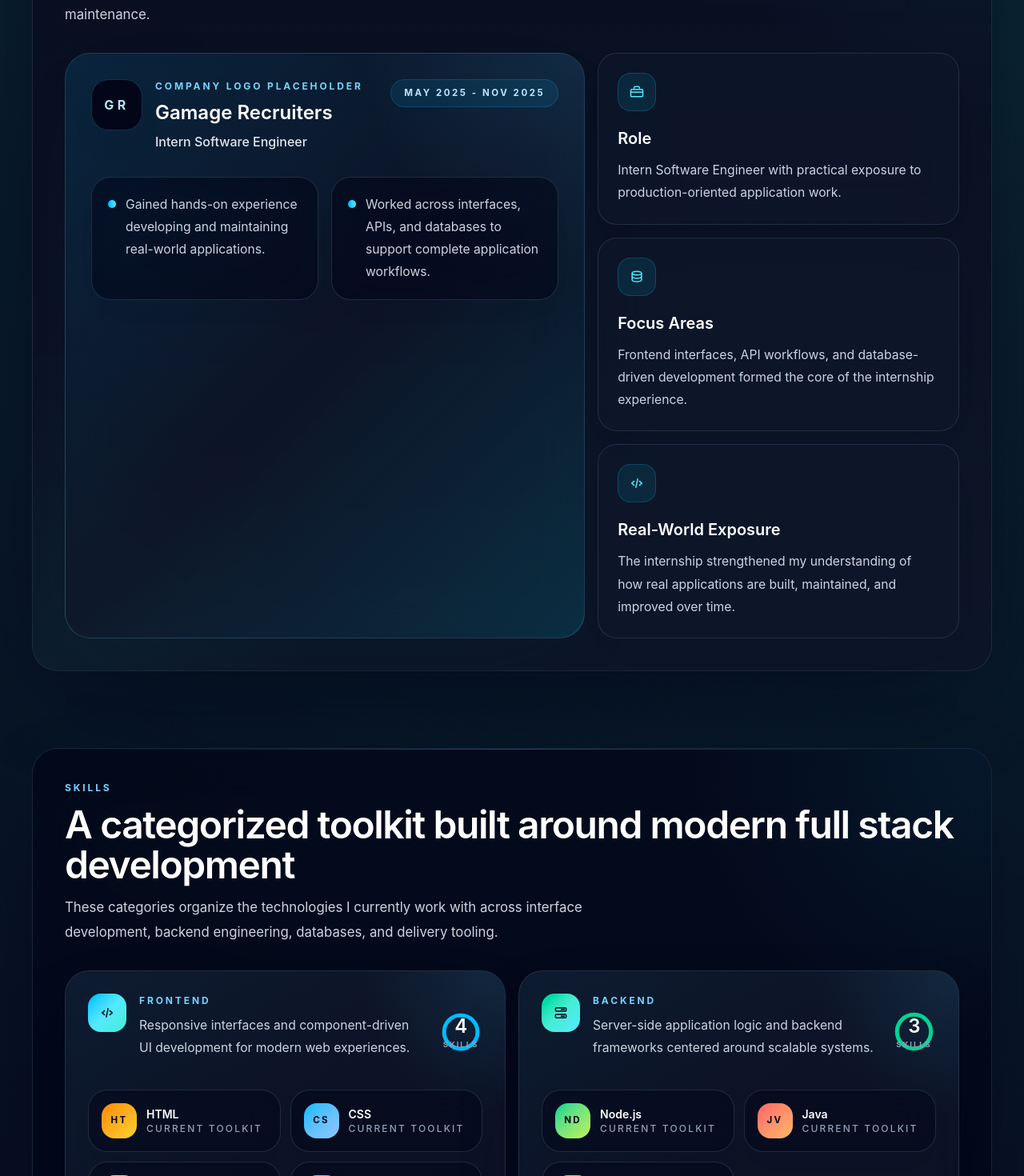
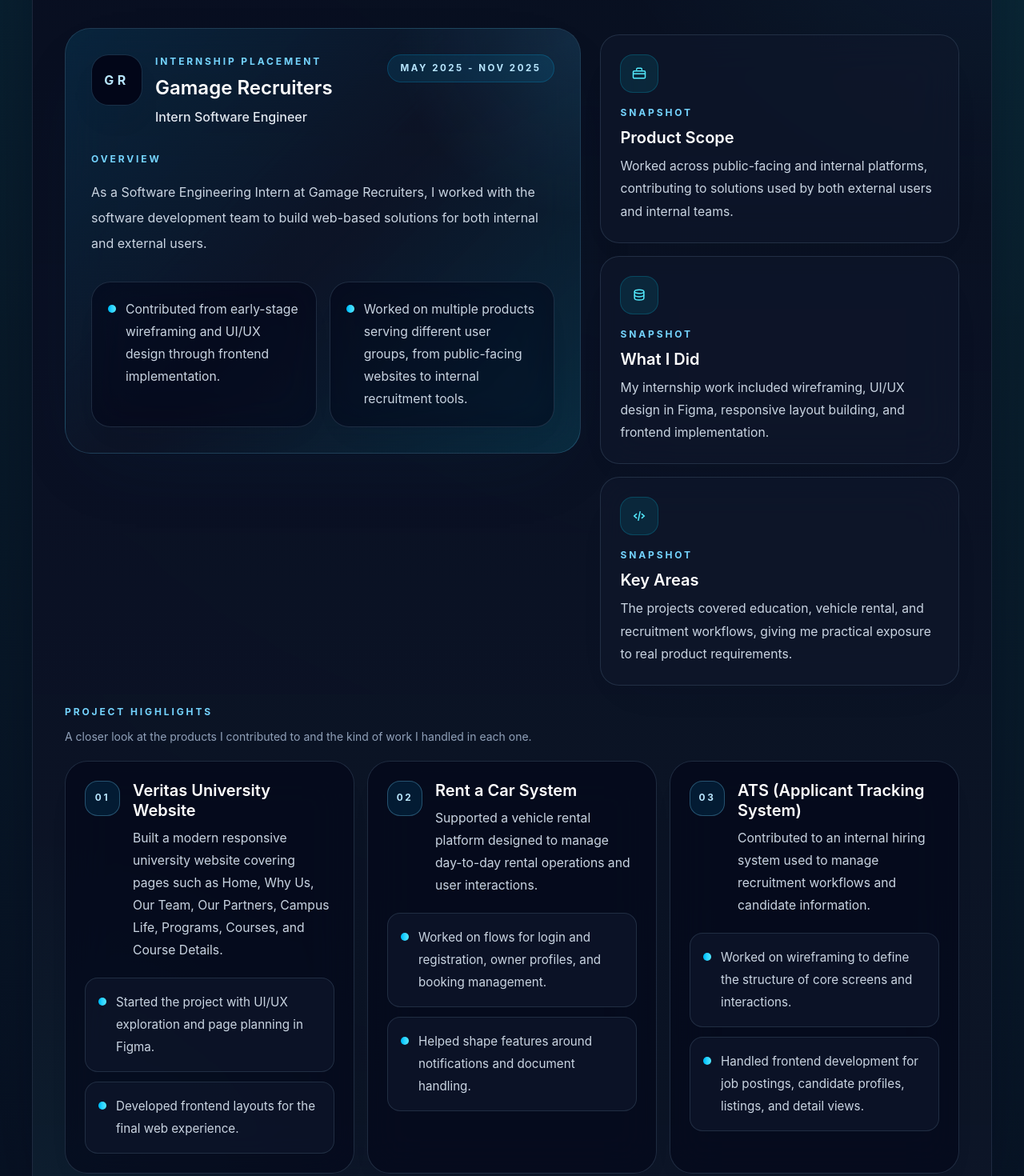
Before and after one commit to danukachathurya/My-Portfolio, a React (Vite) app: page / in a window 1280 px wide. Shown: the part 3260-4730 px from the top of the page at 80% size. Built offline with nearby package versions, Linux system fonts and the light colour scheme.

Commit message:
feat: enhance work experience section with detailed project contributions and internship overview

```diff
--- a/src/components/home/ExperienceSection.jsx
+++ b/src/components/home/ExperienceSection.jsx
@@ -26,24 +26,25 @@
       className="scroll-mt-28"
       eyebrow="Work Experience"
       title="Featured internship experience at Gamage Recruiters"
-      description="This section highlights the internship experience that strengthened your practical understanding of interfaces, APIs, databases, and real-world application maintenance."
+      description="This section highlights the real project work I handled during my internship, from Figma-based planning to frontend implementation across multiple web products."
       panelClassName="border-sky-300/20 bg-[linear-gradient(180deg,rgba(240,249,255,0.94)_0%,rgba(248,250,252,0.92)_100%)] shadow-[0_36px_90px_-40px_rgba(8,47,73,0.22)] dark:bg-[linear-gradient(180deg,rgba(8,15,32,0.94)_0%,rgba(15,23,42,0.84)_100%)] dark:shadow-[0_48px_120px_-52px_rgba(2,6,23,0.82)]"
     >
-      <motion.div className="grid gap-4 xl:grid-cols-[1.18fr_0.82fr]" {...sectionMotionProps}>
+      <motion.div className="space-y-6" {...sectionMotionProps}>
+        <div className="grid items-start gap-6 lg:grid-cols-[minmax(0,1.18fr)_minmax(17rem,0.82fr)]">
           <motion.article
             className="relative overflow-hidden rounded-[2rem] border border-sky-300/20 bg-[linear-gradient(135deg,rgba(8,47,73,0.08)_0%,rgba(14,165,233,0.06)_42%,rgba(45,212,191,0.08)_100%)] p-6 shadow-[0_34px_90px_-44px_rgba(8,47,73,0.26)] backdrop-blur-xl dark:bg-[linear-gradient(135deg,rgba(8,47,73,0.34)_0%,rgba(15,23,42,0.56)_52%,rgba(6,182,212,0.16)_100%)] sm:p-8"
             {...itemMotionProps}
           >
             <div className="pointer-events-none absolute inset-0 bg-[radial-gradient(circle_at_top_right,_rgba(56,189,248,0.14),_transparent_28%),linear-gradient(135deg,_rgba(14,165,233,0.08),_transparent_48%)]" />
 
-          <div className="relative space-y-8">
-            <div className="flex flex-col gap-5 sm:flex-row sm:items-start sm:justify-between">
-              <div className="flex items-start gap-4">
+            <div className="relative flex w-full flex-col gap-8">
+              <div className="grid gap-5 md:grid-cols-[minmax(0,1fr)_auto] md:items-start">
+                <div className="grid gap-4 sm:grid-cols-[auto_minmax(0,1fr)] sm:items-start">
                   <div className="flex h-16 w-16 shrink-0 items-center justify-center rounded-[1.35rem] border border-sky-300/20 bg-slate-950 text-base font-bold uppercase tracking-[0.28em] text-sky-200 shadow-[0_20px_50px_-28px_rgba(2,6,23,0.85)]">
                     GR
                   </div>
-                <div className="space-y-2">
-                  <p className={ui.eyebrowTitle}>Company Logo Placeholder</p>
+                  <div className="min-w-0 space-y-2">
+                    <p className={ui.eyebrowTitle}>Internship Placement</p>
                     <h3 className="text-2xl font-semibold text-slate-950 dark:text-white">
                       {workExperience.company}
                     </h3>
@@ -53,16 +54,23 @@
                   </div>
                 </div>
 
-              <span className="inline-flex items-center rounded-full border border-sky-400/20 bg-sky-400/10 px-4 py-2 text-[0.72rem] font-bold uppercase tracking-[0.22em] text-sky-700 dark:text-sky-200">
+                <span className="inline-flex w-fit items-center self-start rounded-full border border-sky-400/20 bg-sky-400/10 px-4 py-2 text-[0.72rem] font-bold uppercase tracking-[0.22em] text-sky-700 md:justify-self-end dark:text-sky-200">
                   {workExperience.duration}
                 </span>
               </div>
 
-            <div className="grid gap-4 sm:grid-cols-2">
+              <div className="space-y-4">
+                <p className={ui.eyebrowTitle}>Overview</p>
+                <p className="max-w-3xl text-[1rem] leading-8 text-slate-700 dark:text-slate-300">
+                  {workExperience.overview}
+                </p>
+              </div>
+
+              <div className="grid auto-rows-fr gap-4 sm:grid-cols-2">
                 {workExperience.highlights.map((highlight) => (
                   <div
                     key={highlight}
-                  className="rounded-3xl border border-white/60 bg-white/70 p-5 shadow-[0_18px_40px_-28px_rgba(15,23,42,0.2)] backdrop-blur-xl dark:border-slate-700/60 dark:bg-slate-950/60"
+                    className="flex h-full rounded-3xl border border-white/60 bg-white/70 p-5 shadow-[0_18px_40px_-28px_rgba(15,23,42,0.2)] backdrop-blur-xl dark:border-slate-700/60 dark:bg-slate-950/60"
                   >
                     <div className="flex items-start gap-3">
                       <span className="mt-2 h-2.5 w-2.5 shrink-0 rounded-full bg-gradient-to-r from-sky-400 to-cyan-300" />
@@ -76,7 +84,7 @@
             </div>
           </motion.article>
 
-        <motion.div className="grid gap-4" {...itemMotionProps}>
+          <motion.div className="grid content-start gap-4 self-start lg:pt-2" {...itemMotionProps}>
             {experienceCards.map((item) => {
               const Icon = iconMap[item.iconKey];
 
@@ -86,11 +94,12 @@
                   className={`${ui.card} p-6 transition duration-300 hover:-translate-y-1 hover:border-sky-400/20 hover:bg-white/95 motion-reduce:transform-none motion-reduce:transition-none dark:hover:bg-slate-900/80`}
                   whileHover={shouldReduceMotion ? undefined : { y: -4 }}
                 >
-                <div className="space-y-5">
+                  <div className="grid gap-4 sm:grid-cols-[auto_minmax(0,1fr)] sm:items-start lg:grid-cols-1">
                     <div className="flex h-12 w-12 items-center justify-center rounded-2xl border border-cyan-400/20 bg-cyan-400/10 text-cyan-300">
                       <Icon className="h-5 w-5" />
                     </div>
-                  <div className="space-y-3">
+                    <div className="space-y-2">
+                      <p className={ui.eyebrowTitle}>Snapshot</p>
                       <h3 className={ui.title}>{item.title}</h3>
                       <p className={ui.body}>{item.body}</p>
                     </div>
@@ -99,6 +108,59 @@
               );
             })}
           </motion.div>
+        </div>
+
+        <motion.div className="space-y-4" {...itemMotionProps}>
+          <div className="flex flex-col gap-2 sm:flex-row sm:items-end sm:justify-between">
+            <div className="space-y-2">
+              <p className={ui.eyebrowTitle}>Project Highlights</p>
+              <p className="max-w-2xl text-sm leading-7 text-slate-600 dark:text-slate-400">
+                A closer look at the products I contributed to and the kind of work I handled in each one.
+              </p>
+            </div>
+          </div>
+
+          <div className="grid gap-4 xl:grid-cols-3">
+            {workExperience.projects.map((project, index) => (
+              <article
+                key={project.title}
+                className="rounded-[1.75rem] border border-white/60 bg-white/75 p-5 shadow-[0_18px_40px_-28px_rgba(15,23,42,0.2)] backdrop-blur-xl dark:border-slate-700/60 dark:bg-slate-950/60 sm:p-6"
+              >
+                <div className="space-y-5">
+                  <div className="grid gap-4 md:grid-cols-[auto_minmax(0,1fr)] md:items-start">
+                    <div className="inline-flex h-11 w-11 items-center justify-center rounded-2xl border border-sky-300/30 bg-sky-400/10 text-[0.74rem] font-bold uppercase tracking-[0.22em] text-sky-700 dark:text-sky-200">
+                      {`0${index + 1}`}
+                    </div>
+                    <div className="space-y-2">
+                      <h3 className="text-xl font-semibold leading-tight text-slate-950 dark:text-white">
+                        {project.title}
+                      </h3>
+                      <p className="text-[0.98rem] leading-7 text-slate-700 dark:text-slate-300">
+                        {project.summary}
+                      </p>
+                    </div>
+                  </div>
+
+                  <div className="grid gap-3">
+                    {project.contributions.map((contribution) => (
+                      <div
+                        key={contribution}
+                        className="rounded-2xl border border-sky-200/50 bg-sky-50/70 p-4 dark:border-slate-700/60 dark:bg-slate-900/70"
+                      >
+                        <div className="flex items-start gap-3">
+                          <span className="mt-2 h-2.5 w-2.5 shrink-0 rounded-full bg-gradient-to-r from-sky-400 to-cyan-300" />
+                          <p className="text-[0.95rem] leading-7 text-slate-700 dark:text-slate-300">
+                            {contribution}
+                          </p>
+                        </div>
+                      </div>
+                    ))}
+                  </div>
+                </div>
+              </article>
+            ))}
+          </div>
+        </motion.div>
       </motion.div>
     </PageSection>
   );
--- a/src/data/home.js
+++ b/src/data/home.js
@@ -65,26 +65,57 @@
   role: "Intern Software Engineer",
   company: "Gamage Recruiters",
   duration: "May 2025 - Nov 2025",
+  overview:
+    "As a Software Engineering Intern at Gamage Recruiters, I worked with the software development team to build web-based solutions for both internal and external users.",
   highlights: [
-    "Gained hands-on experience developing and maintaining real-world applications.",
-    "Worked across interfaces, APIs, and databases to support complete application workflows.",
+    "Contributed from early-stage wireframing and UI/UX design through frontend implementation.",
+    "Worked on multiple products serving different user groups, from public-facing websites to internal recruitment tools.",
+  ],
+  projects: [
+    {
+      title: "Veritas University Website",
+      summary:
+        "Built a modern responsive university website covering pages such as Home, Why Us, Our Team, Our Partners, Campus Life, Programs, Courses, and Course Details.",
+      contributions: [
+        "Started the project with UI/UX exploration and page planning in Figma.",
+        "Developed frontend layouts for the final web experience.",
+      ],
+    },
+    {
+      title: "Rent a Car System",
+      summary:
+        "Supported a vehicle rental platform designed to manage day-to-day rental operations and user interactions.",
+      contributions: [
+        "Worked on flows for login and registration, owner profiles, and booking management.",
+        "Helped shape features around notifications and document handling.",
+      ],
+    },
+    {
+      title: "ATS (Applicant Tracking System)",
+      summary:
+        "Contributed to an internal hiring system used to manage recruitment workflows and candidate information.",
+      contributions: [
+        "Worked on wireframing to define the structure of core screens and interactions.",
+        "Handled frontend development for job postings, candidate profiles, listings, and detail views.",
+      ],
+    },
   ],
 };
 
 export const experienceCards = [
   {
-    title: "Role",
-    body: "Intern Software Engineer with practical exposure to production-oriented application work.",
+    title: "Product Scope",
+    body: "Worked across public-facing and internal platforms, contributing to solutions used by both external users and internal teams.",
     iconKey: "briefcase",
   },
   {
-    title: "Focus Areas",
-    body: "Frontend interfaces, API workflows, and database-driven development formed the core of the internship experience.",
+    title: "What I Did",
+    body: "My internship work included wireframing, UI/UX design in Figma, responsive layout building, and frontend implementation.",
     iconKey: "database",
   },
   {
-    title: "Real-World Exposure",
-    body: "The internship strengthened my understanding of how real applications are built, maintained, and improved over time.",
+    title: "Key Areas",
+    body: "The projects covered education, vehicle rental, and recruitment workflows, giving me practical exposure to real product requirements.",
     iconKey: "code",
   },
 ];
```
Lines whose indentation alone changed are shown as unchanged.
